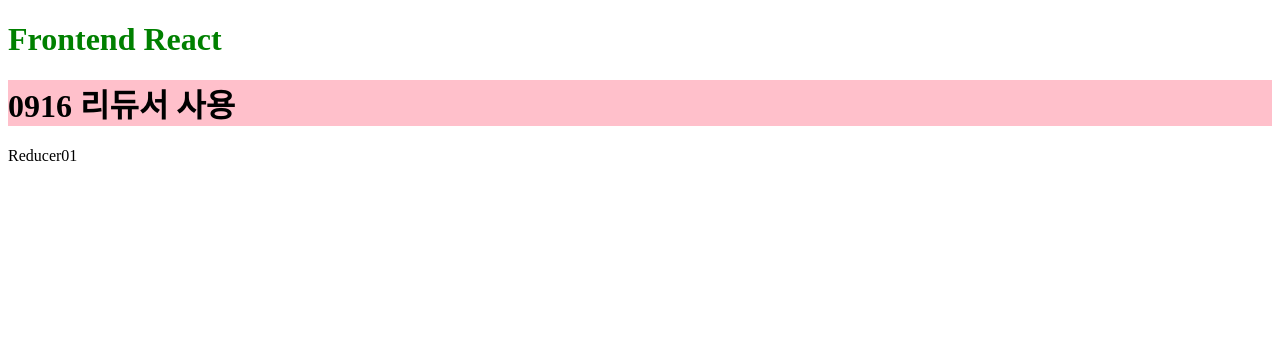
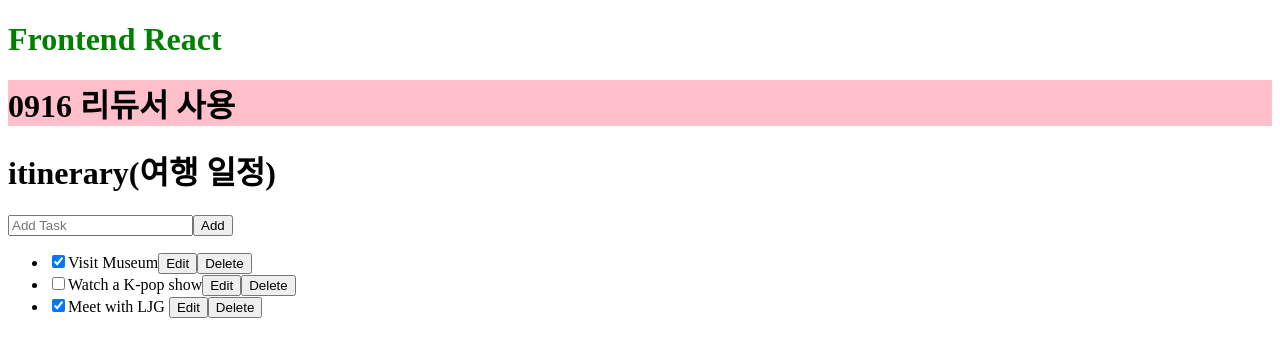
Before and after one commit to devgiants75/frontend-230527-react, a React (Create React App) app in the folder react0527/: page /reducer in a window 1280 px wide. Shown: the top 356 px of the page. Built offline with nearby package versions, Linux system fonts and the light colour scheme.

Commit message:
20230916

```diff
--- /dev/null
+++ b/react0527/src/0916/a_Reducer/AddTask.tsx
@@ -0,0 +1,28 @@
+import React, { useState } from 'react'
+
+type AddTaskProps = {
+  onAddTask: (task: string) => void;
+}
+
+export default function AddTask({onAddTask}: AddTaskProps) {
+  const [text, setText] = useState<string>('');
+
+  return (
+    <>
+      <input
+        type="text"
+        placeholder='Add Task'
+        value={text}
+        onChange={(e) => setText(e.target.value)}
+      />
+      <button
+        onClick={() => {
+          setText('');
+          onAddTask(text);
+        }}
+      >
+        Add
+      </button>
+    </>
+  )
+}
--- a/react0527/src/0916/a_Reducer/Reducer01.tsx
+++ b/react0527/src/0916/a_Reducer/Reducer01.tsx
@@ -1,7 +1,52 @@
-import React from 'react'
+import React, { useState } from 'react'
+import AddTask from './AddTask';
+import TaskList from './TaskList';
+
+//! 리듀서(Reducer)
+// : 컴포넌트 외부의 단일 함수(리듀서)에서 모든 상태 업데이트
+// : 로직을 통합 관리
+
+// 작업 항목에 대한 타입 정의
+type TaskType = {
+  id: number;
+  text: string;
+  done: boolean;
+}
+
+let nextId = 3;
+const initialTasks: TaskType[] = [
+  {id: 0, text: 'Visit Museum', done: true},
+  {id: 1, text: 'Watch a K-pop show', done: false},
+  {id: 2, text: 'Meet with LJG ', done: true},
+];
 
 export default function Reducer01() {
+  const [tasks, setTasks] = useState<TaskType[]>(initialTasks);
+
+  // 새로운 작업 추가 함수: handleAddTask
+  function handleAddTask() {
+
+  }
+
+  // 작업 수정 함수: handleChangeTask
+  function handleChangeTask() {
+
+  }
+
+  // 작업 삭제 함수: handleDeleteTask
+  function handleDeleteTask() {
+
+  }
+
   return (
-    <div>Reducer01</div>
+    <>
+      <h1>itinerary(여행 일정)</h1>
+      <AddTask onAddTask={handleAddTask}/>
+      <TaskList
+        tasks={tasks}
+        onChangeTask={handleChangeTask}
+        onDeleteTask={handleDeleteTask}
+      />
+    </>
   )
 }
--- /dev/null
+++ b/react0527/src/0916/a_Reducer/TaskList.tsx
@@ -0,0 +1,86 @@
+import React, { useState } from 'react'
+
+type TaskType = {
+  id: number;
+  text: string;
+  done: boolean;
+}
+
+type TaskListProps = {
+  tasks: TaskType[];
+  onChangeTask: (task: TaskType) => void;
+  onDeleteTask: (taskId: number) => void;
+}
+
+type TaskProps = {
+  task: TaskType;
+  onChange: (task: TaskType) => void;
+  onDelete: (taskId: number) => void;
+}
+
+function Task({task, onChange, onDelete}: TaskProps) {
+  const [isEditing, setIsEditing] = useState<boolean>(false);
+
+  // 편집 모드인지 확인 후 컨텐츠를 반환
+  let taskContent;
+  if (isEditing) {
+    taskContent = (
+      <>
+        <input
+          type="text"
+          value={task.text}
+          onChange={(e) => {
+            onChange({
+              ...task,
+              text: e.target.value,
+            });
+          }}
+        />
+        <button onClick={() => setIsEditing(false)}>
+          Save
+        </button>
+      </>
+    )
+  } else {
+    taskContent = (
+      <>
+        {task.text}
+        <button onClick={() => setIsEditing(true)}>
+          Edit
+        </button>
+      </>
+    );
+  }
+
+  return (
+    <label>
+      <input
+        type="checkbox"
+        checked={task.done}
+        onChange={(e) => {
+          onChange({
+            ...task,
+            done: e.target.checked
+          });
+        }}
+      />
+      {taskContent}
+      <button onClick={() => onDelete(task.id)}>
+        Delete
+      </button>
+    </label>
+  )
+}
+
+export default function TaskList({tasks, onChangeTask, onDeleteTask}: TaskListProps) {
+
+  return (
+    <ul>
+      {tasks.map((task) => (
+        <li key={task.id}>
+          <Task task={task} onChange={onChangeTask} onDelete={onDeleteTask}/>
+        </li>
+      ))}
+    </ul>
+  )
+}
```
